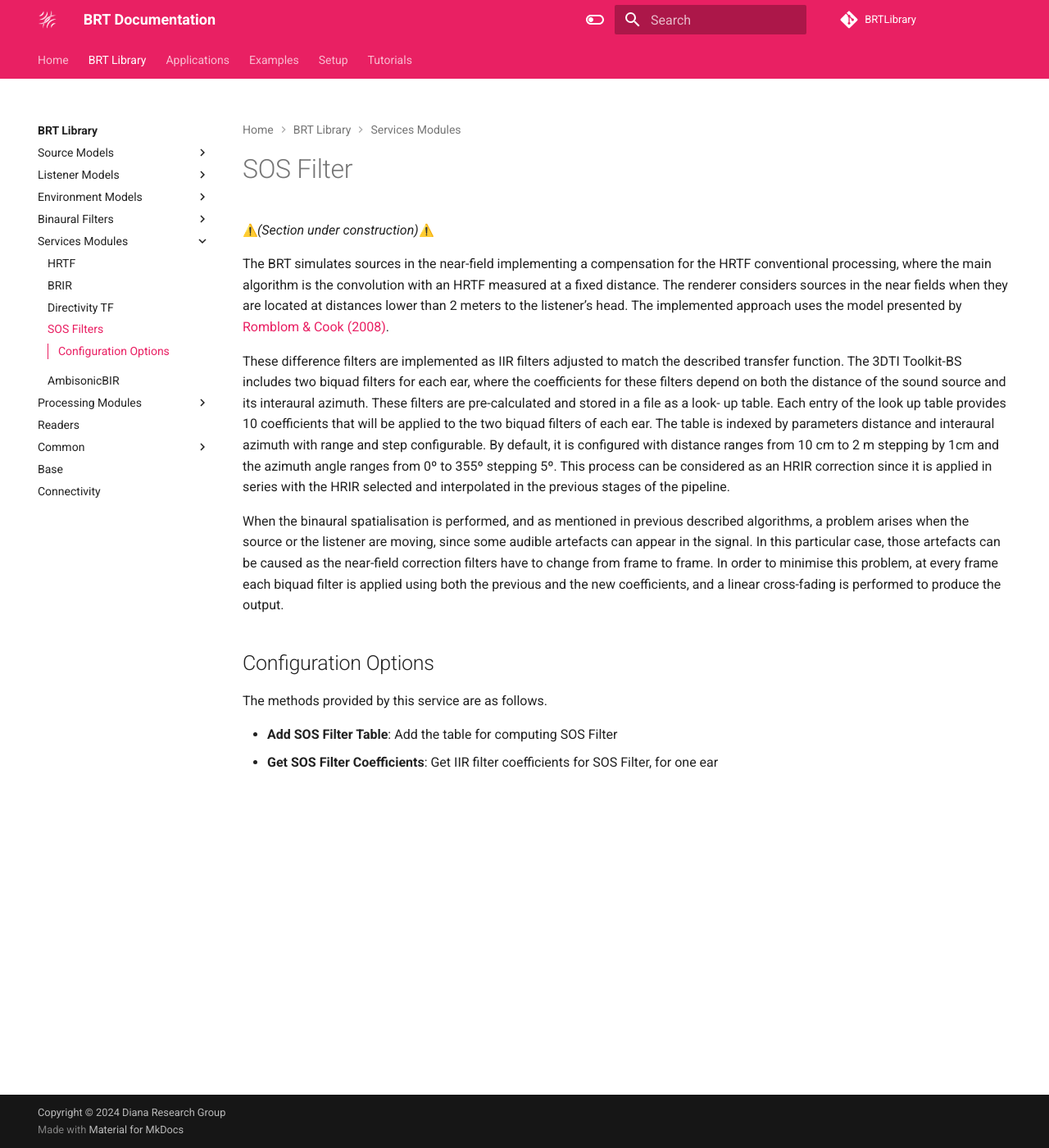
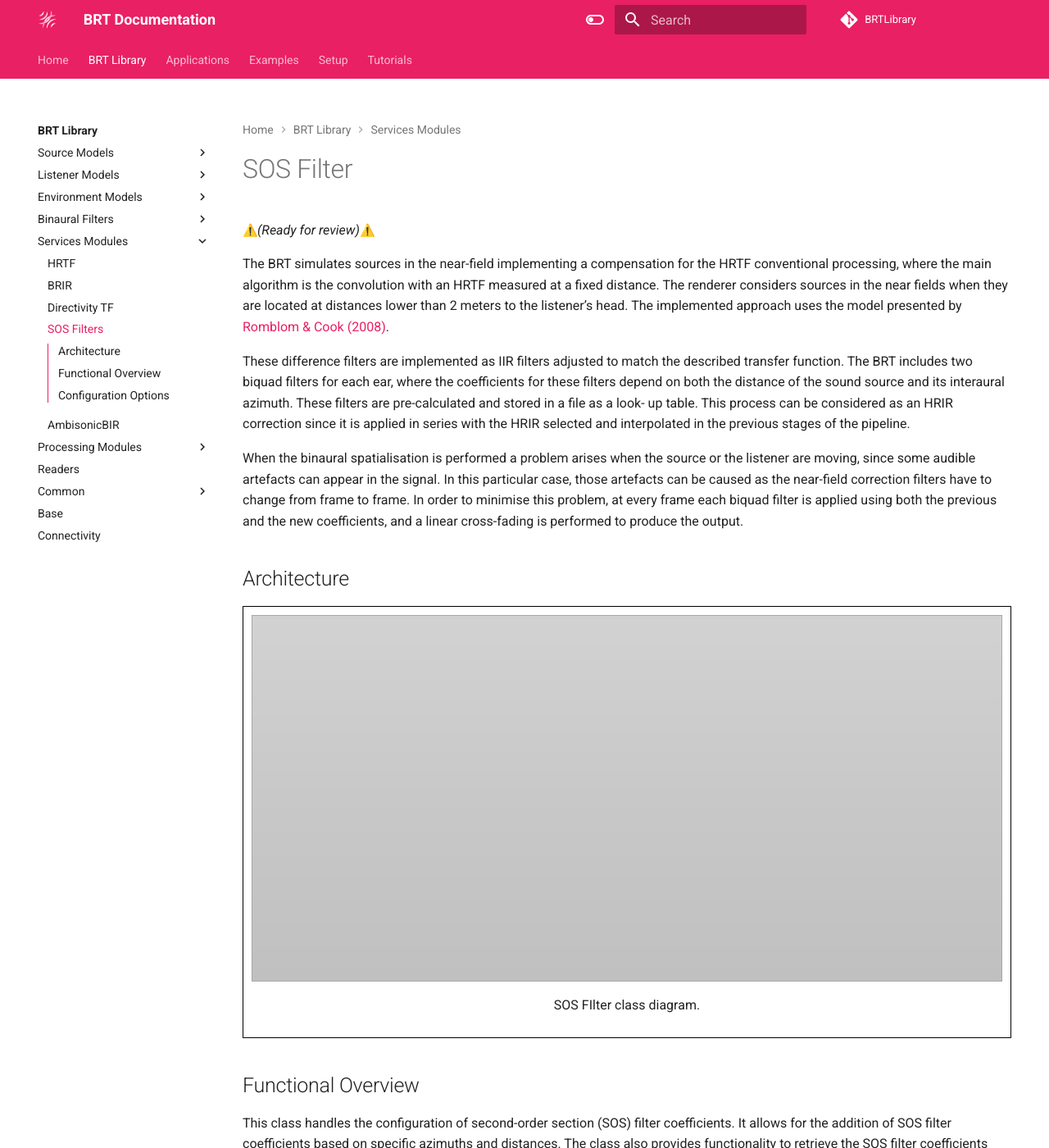
Before and after one commit to GrupoDiana/BRT-Documentation, an MkDocs documentation site: the page built from docs/library/service-modules/service-sos-filters.md, in a window 1280 px wide and 1400 px high. Shown: the whole window at 82% size. Built offline with MkDocs 1.6.1 and Material for MkDocs 9.7.7, drawn with Linux system fonts in a browser that asks for light colours; emoji names are drawn with the system emoji font; comment, search, counter and statistics services are not loaded; some of the changed text lies outside the part shown.

Commit message:
feat: SOS filters service ready for review

```diff
--- a/docs/library/service-modules/service-sos-filters.md
+++ b/docs/library/service-modules/service-sos-filters.md
@@ -1,16 +1,27 @@
 # SOS Filter
-:warning:*(Section under construction)*:warning:
+:warning:*(Ready for review)*:warning:
 
 The BRT simulates sources in the near-field implementing a compensation for the HRTF conventional processing, where the main algorithm is the convolution with an HRTF measured at a fixed distance. The renderer considers sources in the near fields when they are located at distances lower than 2 meters to the listener’s head. The implemented approach uses the model presented by <a href="https://www.researchgate.net/publication/280979094_Partitioned_convolution_algorithms_for_real-time_auralization" target="_blank">Romblom & Cook (2008)</a>.
 
-These difference filters are implemented as IIR filters adjusted to match the described transfer function. The 3DTI Toolkit-BS includes two biquad filters for each ear, where the coefficients for these filters depend on both the distance of the sound source and its interaural azimuth. These filters are pre-calculated and stored in a file as a look- up table. Each entry of the look up table provides 10 coefficients that will be applied to the two biquad filters of each ear. The table is indexed by parameters distance and interaural azimuth with range and step configurable. By default, it is configured with distance ranges from 10 cm to 2 m stepping by 1cm and the azimuth angle ranges from 0º to 355º stepping 5º.
-This process can be considered as an HRIR correction since it is applied in series with the HRIR selected and interpolated in the previous stages of the pipeline.
+These difference filters are implemented as IIR filters adjusted to match the described transfer function. The BRT includes two biquad filters for each ear, where the coefficients for these filters depend on both the distance of the sound source and its interaural azimuth. These filters are pre-calculated and stored in a file as a look- up table. This process can be considered as an HRIR correction since it is applied in series with the HRIR selected and interpolated in the previous stages of the pipeline.
 
-When the binaural spatialisation is performed, and as mentioned in previous described algorithms, a problem arises when the source or the listener are moving, since some audible artefacts can appear in the signal. In this particular case, those artefacts can be caused as the near-field correction filters have to change from frame to frame. In order to minimise this problem, at every frame each biquad filter is applied using both the previous and the new coefficients, and a linear cross-fading is performed to produce the output.
+When the binaural spatialisation is performed a problem arises when the source or the listener are moving, since some audible artefacts can appear in the signal. In this particular case, those artefacts can be caused as the near-field correction filters have to change from frame to frame. In order to minimise this problem, at every frame each biquad filter is applied using both the previous and the new coefficients, and a linear cross-fading is performed to produce the output.
+
+## Architecture
+
+<div style="border: 1px solid #000; padding: 10px; display: inline-block;">
+    <img src="/BRT-Documentation/assets/sysmldiagrams/none.png" alt="HRTF offline process" style="display: block; margin: 0 auto;">
+    <p style="text-align: center;">SOS FIlter class diagram.</p>
+</div>
+
+## Functional Overview
+
+This class handles the configuration of second-order section (SOS) filter coefficients. It allows for the addition of SOS filter coefficients based on specific azimuths and distances. The class also provides functionality to retrieve the SOS filter coefficients based on the ear's position, distance, and azimuth.
 
 ## Configuration Options
 
 The methods provided by this service are as follows.
 
-- **Add SOS Filter Table**: Add the table for computing SOS Filter
-- **Get SOS Filter Coefficients**: Get IIR filter coefficients for SOS Filter, for one ear
+- **Add Coefficients**: Adds new second-order section (SOS) filter coefficients for a given interaural azimuth and distance.
+- **Set Ear Position**: Sets the position of the left or right ear within the 3D space.
+- **Get SOS Filter Coefficients**: Retrieves the second-order section (SOS) filter coefficients for a specific ear, distance, and interaural azimuth.
```
Also changed, not shown: docs/library/readers/index.md (+4 -0 lines).
